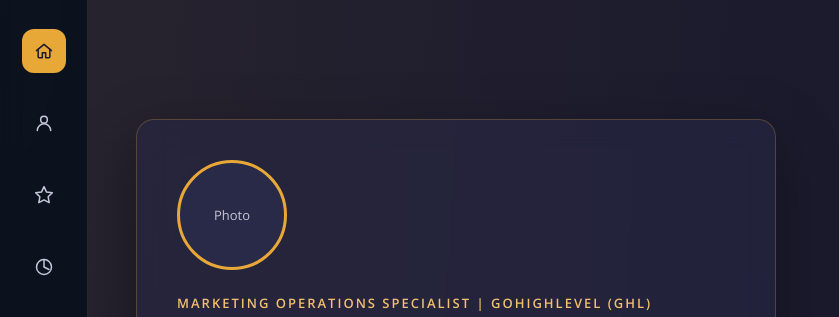
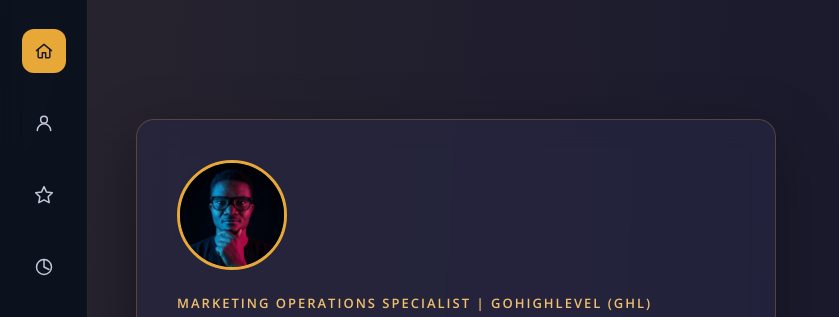
Before and after one commit to Omonge-007/Omonge-007.github.io, a plain HTML site: page index.html in a window 1280 px wide. Shown: the part 79-396 px from the top of the page, without its empty margins (0-839 px from the left). Drawn offline with nearby package versions, Linux system fonts and the light colour scheme.

Commit message:
Replace the hero photo placeholder with the headshot
Co-Authored-By: Claude Opus 5 <noreply@anthropic.com>
Claude-Session: https://claude.ai/code/session_01EruuHBaKsk3xteWH54nH8i

```diff
--- a/index.html
+++ b/index.html
@@ -50,9 +50,8 @@
   <!-- HOME -->
   <section id="home" class="section hero">
     <div class="glass-card hero-card">
-      <div class="hero-photo" aria-hidden="true">
-        <!-- TODO: replace with headshot -->
-        <span>Photo</span>
+      <div class="hero-photo">
+        <img src="headshot.jpg" alt="Wycliffe Omonge">
       </div>
       <p class="eyebrow">Marketing Operations Specialist | GoHighLevel (GHL)</p>
       <h1>Wycliffe Omonge</h1>
```
